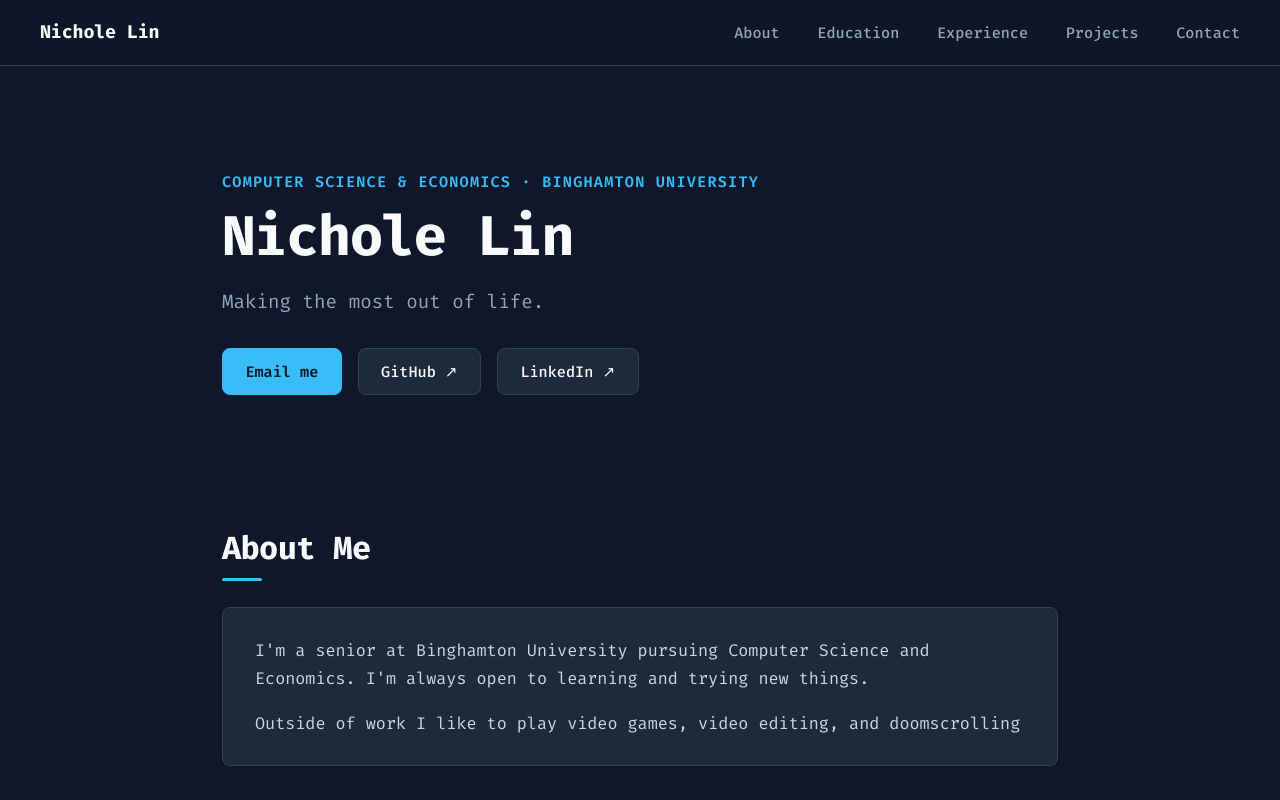
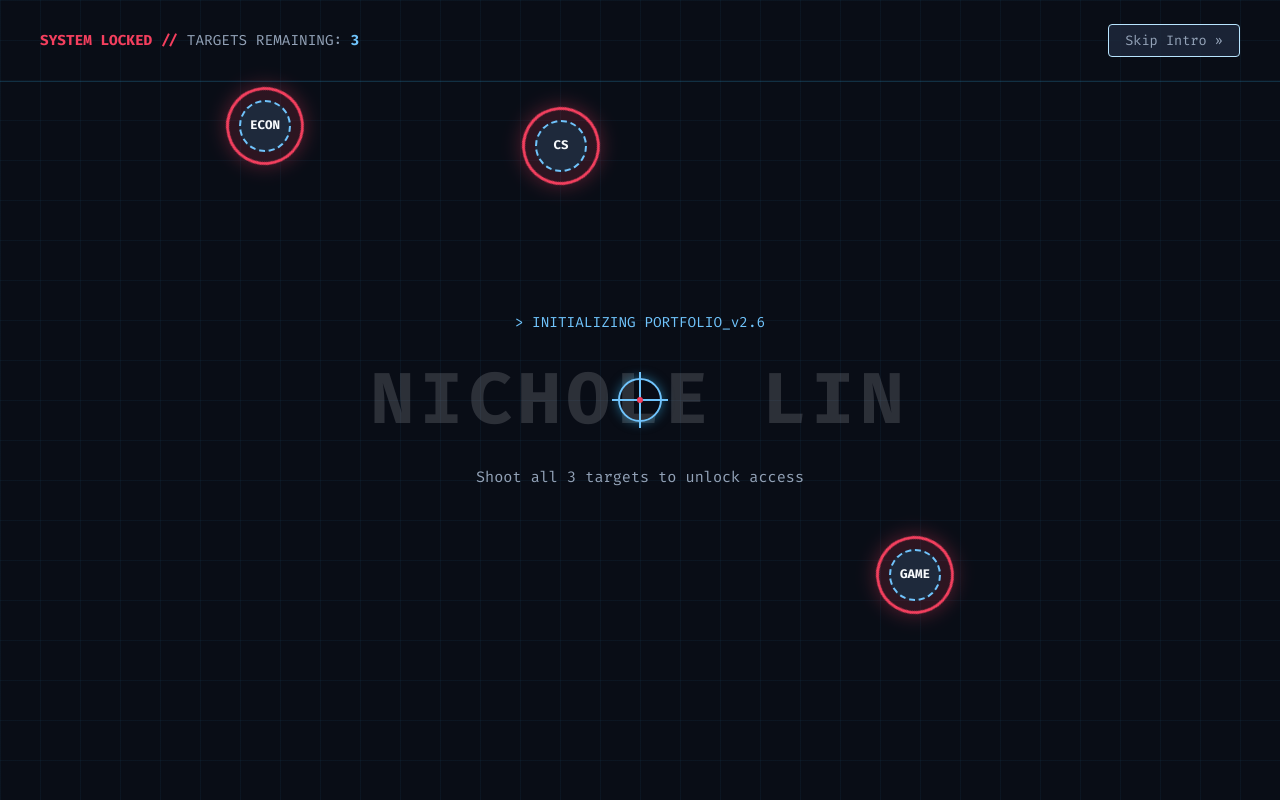
Before and after one commit to Mystic1412/PersonalWebsite, a plain HTML site: page index.html in a window 1280 px wide. Shown: the top 800 px of the page. Drawn offline with Linux system fonts and the light colour scheme; animation ran at ten frames a second; a web font is replaced by a local one.

Commit message:
editing website

```diff
--- /dev/null
+++ b/galaxy.js
@@ -0,0 +1,132 @@
+document.addEventListener('DOMContentLoaded', () => {
+  // Create and insert the canvas behind everything
+  const canvas = document.createElement('canvas');
+  canvas.id = 'galaxyCanvas';
+  document.body.prepend(canvas);
+
+  const ctx = canvas.getContext('2d');
+  let width, height;
+  let stars = [];
+  let shootingStars = [];
+
+  function resize() {
+    width = canvas.width = window.innerWidth;
+    height = canvas.height = window.innerHeight;
+    initStars();
+  }
+
+  // Generate twinkling stars
+  function initStars() {
+    stars = [];
+    const starCount = Math.floor((width * height) / 4500); // Scales automatically with screen size
+    const colors = ['#ffffff', '#bae6fd', '#38bdf8', '#e0e7ff', '#fbcfe8'];
+
+    for (let i = 0; i < starCount; i++) {
+      stars.push({
+        x: Math.random() * width,
+        y: Math.random() * height,
+        radius: Math.random() * 1.6 + 0.3,
+        color: colors[Math.floor(Math.random() * colors.length)],
+        alpha: Math.random(),
+        twinkleSpeed: (Math.random() * 0.015) + 0.003,
+        driftX: (Math.random() - 0.5) * 0.08,
+        driftY: (Math.random() - 0.5) * 0.08
+      });
+    }
+  }
+
+  // Soft nebula glow clouds matching your site's theme
+  function drawNebula() {
+    // Top-right sky-blue nebula
+    const grad1 = ctx.createRadialGradient(width * 0.8, height * 0.2, 20, width * 0.8, height * 0.2, width * 0.45);
+    grad1.addColorStop(0, 'rgba(56, 189, 248, 0.12)');
+    grad1.addColorStop(0.5, 'rgba(30, 58, 138, 0.06)');
+    grad1.addColorStop(1, 'transparent');
+    ctx.fillStyle = grad1;
+    ctx.fillRect(0, 0, width, height);
+
+    // Bottom-left deep indigo/purple nebula
+    const grad2 = ctx.createRadialGradient(width * 0.2, height * 0.75, 20, width * 0.2, height * 0.75, width * 0.5);
+    grad2.addColorStop(0, 'rgba(99, 102, 241, 0.10)');
+    grad2.addColorStop(0.5, 'rgba(15, 23, 42, 0.05)');
+    grad2.addColorStop(1, 'transparent');
+    ctx.fillStyle = grad2;
+    ctx.fillRect(0, 0, width, height);
+  }
+
+  // Occasional shooting star
+  function spawnShootingStar() {
+    if (Math.random() < 0.008 && shootingStars.length < 2) {
+      shootingStars.push({
+        x: Math.random() * width * 0.8,
+        y: Math.random() * height * 0.4,
+        len: Math.random() * 80 + 40,
+        speed: Math.random() * 8 + 6,
+        alpha: 1
+      });
+    }
+  }
+
+  function animate() {
+    ctx.clearRect(0, 0, width, height);
+    drawNebula();
+
+    // Draw & update stars
+    for (let star of stars) {
+      star.alpha += star.twinkleSpeed;
+      if (star.alpha > 1 || star.alpha < 0.15) {
+        star.twinkleSpeed *= -1;
+      }
+
+      star.x += star.driftX;
+      star.y += star.driftY;
+
+      // Wrap around screen edges
+      if (star.x < 0) star.x = width;
+      if (star.x > width) star.x = 0;
+      if (star.y < 0) star.y = height;
+      if (star.y > height) star.y = 0;
+
+      ctx.save();
+      ctx.globalAlpha = Math.max(0, Math.min(1, star.alpha));
+      ctx.beginPath();
+      ctx.arc(star.x, star.y, star.radius, 0, Math.PI * 2);
+      ctx.fillStyle = star.color;
+      ctx.fill();
+      ctx.restore();
+    }
+
+    // Draw & update shooting stars
+    spawnShootingStar();
+    for (let i = shootingStars.length - 1; i >= 0; i--) {
+      const s = shootingStars[i];
+      s.x += s.speed;
+      s.y += s.speed * 0.6;
+      s.alpha -= 0.02;
+
+      if (s.alpha <= 0) {
+        shootingStars.splice(i, 1);
+        continue;
+      }
+
+      ctx.save();
+      ctx.globalAlpha = s.alpha;
+      const tailGrad = ctx.createLinearGradient(s.x, s.y, s.x - s.len, s.y - s.len * 0.6);
+      tailGrad.addColorStop(0, '#bae6fd');
+      tailGrad.addColorStop(1, 'transparent');
+      ctx.strokeStyle = tailGrad;
+      ctx.lineWidth = 1.5;
+      ctx.beginPath();
+      ctx.moveTo(s.x, s.y);
+      ctx.lineTo(s.x - s.len, s.y - s.len * 0.6);
+      ctx.stroke();
+      ctx.restore();
+    }
+
+    requestAnimationFrame(animate);
+  }
+
+  window.addEventListener('resize', resize);
+  resize();
+  animate();
+});
--- a/index.html
+++ b/index.html
@@ -5,6 +5,7 @@
   <meta name="viewport" content="width=device-width, initial-scale=1.0" />
   <title>Nichole Lin | Portfolio</title>
   <link rel="stylesheet" href="style.css" />
+  <link rel="stylesheet" href="intro.css" />
 
   <link rel="preconnect" href="https://fonts.googleapis.com">
   <link rel="preconnect" href="https://fonts.gstatic.com" crossorigin>
@@ -12,6 +13,9 @@
 
 </head>
 <body>
+  <script src="intro.js"></script>
+  <script src="script.js"></script>
+  <script src="galaxy.js"></script>
 
   <!-- Navigation Bar -->
   <nav class="navbar">
@@ -63,15 +67,16 @@
       <div class="education-card">
         <div class="education-header">
           <div>
-            <h3 class="education-school">Binghamton University (SUNY)</h3><p class="education-degree">M.S. in Computer Science</p>
+            <h3 class="education-school">Binghamton University (SUNY)</h3>
+
+            <p class="education-degree">M.S. in Computer Science</p>
             <span class="date-badge">Expected May 2028</span>
-          </div>
 
-          <div>
             <p class="education-degree">B.S. in Computer Science &amp; B.A. in  Economics</p>
 
             <span class="date-badge">Aug 2024 – Expected May 2027</span>
           </div>
+
 
         </div>
 
@@ -82,7 +87,7 @@
 
             <br>
 
-            <p>Economics: Game Theory, Intermediate Microeconomic Theory, Intermediate Macroeconomic Theory, U.S. Financial Systems, Markets, and Institutions</p>
+            <p>Economics: Game Theory, Intermediate Microeconomic Theory, Intermediate Macroeconomic Theory, U.S. Financial Systems Markets and Institutions</p>
           </div>
 
 
@@ -184,7 +189,8 @@
           <div class="card-hover-preview">Hover to reveal details</div>
           <div class="card-details">
             <ul>
-              <li>Instructed high school students in programming fundamentals, algorithmic logic, and web technology essentials.</li>
+              <li>Worked in a team of 4 TAs and 1 instructors to provide tailored starter code for final projects which contributed to a 95% success rate in students advancing to complex projects within 2 weeks</li>
+              <li>Instructed 50-60 high school students per cycle in programming fundamentals, algorithmic logic, and web technology essentials.</li>
               <li>Guided student cohorts through interactive capstone software builds and led technical live-troubleshooting sessions.</li>
             </ul>
           </div>
@@ -209,6 +215,7 @@
           <div class="card-hover-preview">Hover to reveal details</div>
           <div class="card-details">
             <ul>
+              <li>Worked in a team of 4 TAs and 1 instructors to provide tailored starter code for final projects which contributed to a 95% success rate in students advancing to complex projects within 2 weeks</li>
               <li>Instructed high school students in programming fundamentals, algorithmic logic, and web technology essentials.</li>
               <li>Guided student cohorts through interactive capstone software builds and led technical live-troubleshooting sessions.</li>
             </ul>
@@ -227,7 +234,7 @@
         <div class="timeline-card">
           <div class="card-header">
             <div>
-              <h3 class="role-title">StemREP</h3>
+              <h3 class="role-title">STEMreps</h3>
               <p class="org-sub">Marketing and Research Intern</p>
             </div>
             <span class="date-badge">Apr 2023 – May 2023</span>
@@ -235,8 +242,9 @@
           <div class="card-hover-preview">Hover to reveal details</div>
           <div class="card-details">
             <ul>
-              <li>TBD</li>
-              <li>TBD</li>
+              <li>Editied long form educational video content for YouTube and cut short form promotion clips for Instagram using DaVinci Resolve</li>
+              <li>Designed branded promotional posters and visual assets in Vanva to increase program awareness and audence engagement</li>
+              <li>Conducted market research across 20+ industry competitors, compiling contact databases and leading outreach to support strategic partnerships</li>
             </ul>
           </div>
         </div>
@@ -265,23 +273,23 @@
       <div class="project-card" data-tags="python">
         <div class="project-top">
           <div class="project-header">
-            <h3 class="project-title">Point &amp; Value Optimizer</h3>
+            <h3 class="project-title">ML Ford Ranger Price Prediction</h3>
             <span class="project-category">Python</span>
           </div>
           <p class="project-desc">
-            Financial analytics tool that models credit card reward curves, computes dynamic cash-back multiples, and simulates optimal point-transfer redemptions across travel partners.
+            Built a custom linear regression pipline from scratch in Python to model historical Ford Ranger pricing (1992-2026) and estimate missing production years. Implemented feature scaling and learning rate decay to stabilize gradient descent convergence and visualized loss curves using Matplotlib.
           </p>
         </div>
         <div class="project-bottom">
           <div class="project-tags">
             <span class="tag">Python</span>
-            <span class="tag">Analytics</span>
+            <span class="tag">Linear Regression</span>
           </div>
-          <a href="https://github.com/Mystic1412" target="_blank" rel="noopener noreferrer" class="project-link">Source ↗</a>
+          <a href="https://github.com/Mystic1412/ML-Ford-Ranger-Models-Price-Prediction/tree/main" target="_blank" rel="noopener noreferrer" class="project-link">Source ↗</a>
         </div>
       </div>
 
-      <!-- Project 2 -->
+      <!-- Project 2
       <div class="project-card" data-tags="python">
         <div class="project-top">
           <div class="project-header">
@@ -301,8 +309,8 @@
           <a href="https://github.com/Mystic1412" target="_blank" rel="noopener noreferrer" class="project-link">Source ↗</a>
         </div>
       </div>
-
-      <!-- Project 3 -->
+      -->
+      <!-- Project 3
       <div class="project-card" data-tags="cpp">
         <div class="project-top">
           <div class="project-header">
@@ -322,29 +330,29 @@
           <a href="https://github.com/Mystic1412" target="_blank" rel="noopener noreferrer" class="project-link">Source ↗</a>
         </div>
       </div>
+      -->
 
       <!-- Project 4 -->
-      <div class="project-card" data-tags="python sql">
+      <div class="project-card" data-tags="python">
         <div class="project-top">
           <div class="project-header">
             <h3 class="project-title">Scholarship Data Pipeline</h3>
-            <span class="project-category">Python &amp; SQL</span>
+            <span class="project-category">Python</span>
           </div>
           <p class="project-desc">
-            Automated ETL pipeline aggregating 15 years of institutional records, standardizing relational schemas, and exporting formatted multi-tab pivot reports.
+            Built a one-click desktop tool that takes 15+ years of messy Excel and CSV student applications, filters out declined entries and invalid ages, groups enrollments by fiscal year (separating school-year and summer sessions), and outputs a clean master report; cutting manual processing from 6 hours down to 3 minutes.
           </p>
         </div>
         <div class="project-bottom">
           <div class="project-tags">
             <span class="tag">Python</span>
-            <span class="tag">SQL</span>
             <span class="tag">Pandas</span>
           </div>
-          <a href="https://github.com/Mystic1412" target="_blank" rel="noopener noreferrer" class="project-link">Source ↗</a>
+          <a href="https://github.com/Mystic1412/ASL-student-data-pipeline" target="_blank" rel="noopener noreferrer" class="project-link">Source ↗</a>
         </div>
       </div>
 
-      <!-- Project 5 -->
+      <!-- Project 5
       <div class="project-card" data-tags="sql">
         <div class="project-top">
           <div class="project-header">
@@ -364,6 +372,7 @@
           <a href="https://github.com/Mystic1412" target="_blank" rel="noopener noreferrer" class="project-link">Source ↗</a>
         </div>
       </div>
+      -->
 
     </div>
   </section>
--- /dev/null
+++ b/intro.css
@@ -0,0 +1,282 @@
+/* Lock page scrolling until intro is cleared */
+body.intro-active {
+  overflow: hidden;
+  height: 100vh;
+}
+
+.intro-overlay {
+  position: fixed;
+  inset: 0;
+  background-color: #090d16;
+  background-image:
+    linear-gradient(rgba(56, 189, 248, 0.05) 1px, transparent 1px),
+    linear-gradient(90deg, rgba(56, 189, 248, 0.05) 1px, transparent 1px);
+  background-size: 40px 40px;
+  z-index: 9999;
+  cursor: none;
+  user-select: none;
+  overflow: hidden;
+  transition: transform 0.75s cubic-bezier(0.77, 0, 0.175, 1), opacity 0.6s ease;
+}
+
+.intro-overlay.unlocked {
+  transform: translateY(-100%);
+  opacity: 0;
+  pointer-events: none;
+}
+
+/* Custom Crosshair */
+.crosshair {
+  position: fixed;
+  top: 50%;
+  left: 50%;
+  width: 44px;
+  height: 44px;
+  transform: translate(-50%, -50%);
+  pointer-events: none;
+  z-index: 10002;
+  transition: transform 0.08s ease-out;
+}
+
+.crosshair.firing {
+  transform: translate(-50%, -50%) scale(1.35);
+}
+
+.crosshair-ring {
+  width: 100%;
+  height: 100%;
+  border: 2px solid var(--accent, #38bdf8);
+  border-radius: 50%;
+  position: relative;
+  box-shadow: 0 0 12px rgba(56, 189, 248, 0.5);
+}
+
+.crosshair-ring::before,
+.crosshair-ring::after {
+  content: '';
+  position: absolute;
+  background-color: var(--accent, #38bdf8);
+}
+
+.crosshair-ring::before {
+  top: -8px;
+  bottom: -8px;
+  left: 50%;
+  width: 2px;
+  transform: translateX(-50%);
+}
+
+.crosshair-ring::after {
+  left: -8px;
+  right: -8px;
+  top: 50%;
+  height: 2px;
+  transform: translateY(-50%);
+}
+
+.crosshair-dot {
+  position: absolute;
+  top: 50%;
+  left: 50%;
+  width: 6px;
+  height: 6px;
+  background-color: #f43f5e;
+  border-radius: 50%;
+  transform: translate(-50%, -50%);
+}
+
+@media (hover: none) and (pointer: coarse) {
+  .intro-overlay {
+    cursor: auto;
+  }
+  .crosshair {
+    display: none;
+  }
+}
+
+/* Intro HUD */
+.intro-hud {
+  position: relative;
+  z-index: 10002;
+  display: flex;
+  justify-content: space-between;
+  align-items: center;
+  padding: 1.5rem 2.5rem;
+  border-bottom: 1px solid rgba(56, 189, 248, 0.2);
+}
+
+.hud-status {
+  font-size: 0.9rem;
+  color: var(--text-muted, #94a3b8);
+}
+
+.hud-label {
+  color: #f43f5e;
+  font-weight: 700;
+}
+
+.hud-targets strong {
+  color: var(--accent, #38bdf8);
+}
+
+.skip-btn {
+  background: rgba(30, 41, 59, 0.85);
+  border: 1px solid var(--border, #334155);
+  color: var(--text-muted, #94a3b8);
+  padding: 0.45rem 1rem;
+  border-radius: 4px;
+  font-size: 0.85rem;
+  cursor: pointer;
+  transition: all 0.25s ease-in-out;
+}
+
+.skip-btn:hover {
+  border-color: var(--accent, #38bdf8);
+  color: var(--accent, #38bdf8);
+}
+
+/* Center Intro Title */
+.intro-center-text {
+  position: absolute;
+  top: 50%;
+  left: 50%;
+  transform: translate(-50%, -50%);
+  text-align: center;
+  pointer-events: none;
+  z-index: 10000;
+  width: 90%;
+}
+
+.intro-tag {
+  color: var(--accent, #38bdf8);
+  font-size: 0.9rem;
+  margin-bottom: 0.5rem;
+}
+
+.intro-title {
+  font-size: clamp(2.5rem, 8vw, 4.5rem);
+  font-weight: 800;
+  letter-spacing: 0.08em;
+  color: rgba(248, 250, 252, 0.15);
+  margin-bottom: 0.5rem;
+}
+
+.intro-sub {
+  color: var(--text-muted, #94a3b8);
+  font-size: 0.95rem;
+  animation: pulseText 2s infinite;
+}
+
+@keyframes pulseText {
+  0%, 100% { opacity: 0.5; }
+  50% { opacity: 1; }
+}
+
+/* Moving Targets */
+.target-arena {
+  position: absolute;
+  inset: 0;
+  z-index: 10001;
+
+}
+
+.shooting-target {
+  position: absolute;
+  width: 78px;
+  height: 78px;
+  transform: translate(-50%, -50%);
+  display: flex;
+  align-items: center;
+  justify-content: center;
+  transition: transform 0.15s ease, opacity 0.25s ease;
+}
+
+.shooting-target:hover {
+  transform: translate(-50%, -50%) scale(1.08);
+}
+
+.shooting-target.destroyed {
+  transform: translate(-50%, -50%) scale(1.5);
+  opacity: 0;
+  pointer-events: none;
+}
+
+.target-outer {
+  width: 100%;
+  height: 100%;
+  border-radius: 50%;
+  border: 3px solid #f43f5e;
+  background: rgba(244, 63, 94, 0.15);
+  box-shadow: 0 0 20px rgba(244, 63, 94, 0.35);
+  display: flex;
+  align-items: center;
+  justify-content: center;
+  animation: targetSpin 6s linear infinite;
+}
+
+.target-inner {
+  width: 52px;
+  height: 52px;
+  border-radius: 50%;
+  border: 2px dashed var(--accent, #38bdf8);
+  background: var(--card-bg, #1e293b);
+  display: flex;
+  align-items: center;
+  justify-content: center;
+  font-size: 0.78rem;
+  font-weight: 700;
+  color: var(--text, #f8fafc);
+  animation: targetSpinReverse 6s linear infinite;
+}
+
+@keyframes targetSpin {
+  from { transform: rotate(0deg); }
+  to { transform: rotate(360deg); }
+}
+
+@keyframes targetSpinReverse {
+  from { transform: rotate(360deg); }
+  to { transform: rotate(0deg); }
+}
+
+/* Shot & Hit Visual Effects */
+.shot-spark {
+  position: fixed;
+  width: 16px;
+  height: 16px;
+  border: 2px solid var(--accent, #38bdf8);
+  border-radius: 50%;
+  transform: translate(-50%, -50%);
+  pointer-events: none;
+  z-index: 10002;
+  animation: sparkExpand 0.35s ease-out forwards;
+}
+
+@keyframes sparkExpand {
+  0% { transform: translate(-50%, -50%) scale(0.4); opacity: 1; }
+  100% { transform: translate(-50%, -50%) scale(2.2); opacity: 0; }
+}
+
+.hit-popup {
+  position: fixed;
+  transform: translate(-50%, -50%);
+  color: var(--accent, #38bdf8);
+  font-size: 0.8rem;
+  font-weight: 700;
+  pointer-events: none;
+  z-index: 10003;
+  animation: floatUpFade 0.6s ease-out forwards;
+}
+
+@keyframes floatUpFade {
+  0% { transform: translate(-50%, -50%); opacity: 1; }
+  100% { transform: translate(-50%, -140%); opacity: 0; }
+}
+
+@media (max-width: 768px) {
+  .intro-hud {
+    padding: 1rem 1.25rem;
+    flex-direction: column;
+    gap: 0.75rem;
+  }
+}
--- /dev/null
+++ b/intro.js
@@ -0,0 +1,145 @@
+document.addEventListener('DOMContentLoaded', () => {
+  // 1. Lock scrolling on body
+  document.body.classList.add('intro-active');
+
+  // 2. Inject the overlay HTML at the top of <body>
+  const overlayHTML = `
+    <div id="introOverlay" class="intro-overlay">
+      <div id="crosshair" class="crosshair">
+        <div class="crosshair-ring"></div>
+        <div class="crosshair-dot"></div>
+      </div>
+
+      <div class="intro-hud">
+        <div class="hud-status">
+          <span class="hud-label">SYSTEM LOCKED //</span>
+          <span class="hud-targets">TARGETS REMAINING: <strong id="targetsLeft">3</strong></span>
+        </div>
+        <button id="skipIntroBtn" class="skip-btn">Skip Intro &raquo;</button>
+      </div>
+
+      <div class="intro-center-text">
+        <p class="intro-tag">&gt; INITIALIZING PORTFOLIO_v2.6</p>
+        <h1 class="intro-title">NICHOLE LIN</h1>
+        <p class="intro-sub">Shoot all 3 targets to unlock access</p>
+      </div>
+
+      <div id="targetArena" class="target-arena"></div>
+    </div>
+  `;
+
+  document.body.insertAdjacentHTML('afterbegin', overlayHTML);
+
+  // 3. Initialize Shooter Mechanics
+  const introOverlay = document.getElementById('introOverlay');
+  const crosshair = document.getElementById('crosshair');
+  const targetArena = document.getElementById('targetArena');
+  const targetsLeftDisplay = document.getElementById('targetsLeft');
+  const skipIntroBtn = document.getElementById('skipIntroBtn');
+
+  let remainingTargets = 3;
+  let gameActive = true;
+
+  // Custom Crosshair Tracking
+  document.addEventListener('mousemove', (e) => {
+    if (!gameActive) return;
+    crosshair.style.left = `${e.clientX}px`;
+    crosshair.style.top = `${e.clientY}px`;
+  });
+
+  // Shot Recoil & Spark Effect
+  introOverlay.addEventListener('mousedown', (e) => {
+    if (!gameActive) return;
+    crosshair.classList.add('firing');
+    setTimeout(() => crosshair.classList.remove('firing'), 120);
+
+    const spark = document.createElement('div');
+    spark.className = 'shot-spark';
+    spark.style.left = `${e.clientX}px`;
+    spark.style.top = `${e.clientY}px`;
+    introOverlay.appendChild(spark);
+    setTimeout(() => spark.remove(), 350);
+  });
+
+  // Unlock Website
+  function unlockPortfolio() {
+    gameActive = false;
+    introOverlay.classList.add('unlocked');
+    document.body.classList.remove('intro-active');
+    setTimeout(() => {
+      introOverlay.remove();
+    }, 750);
+  }
+
+  skipIntroBtn.addEventListener('click', (e) => {
+    e.stopPropagation();
+    unlockPortfolio();
+  });
+
+  // Spawn & Animate Targets
+  function spawnTargets(count) {
+    const labels = ['CS', 'ECON', 'CODE', 'GAME', 'EDIT', 'VIDEOS', 'TECH'];
+
+    for (let i = 0; i < count; i++) {
+      const randomIndex = Math.floor(Math.random() * labels.length);
+      const pickedLabel = labels.splice(randomIndex, 1)[0] || 'HIT';
+      const target = document.createElement('div');
+      target.className = 'shooting-target';
+      target.innerHTML = `
+        <div class="target-outer">
+          <div class="target-inner">
+            <span>${pickedLabel || 'HIT'}</span>
+          </div>
+        </div>
+      `;
+
+      let posX = 15 + Math.random() * 70;
+      let posY = 20 + Math.random() * 60;
+      let velX = (Math.random() > 0.5 ? 1 : -1) * (0.12 + Math.random() * 0.12);
+      let velY = (Math.random() > 0.5 ? 1 : -1) * (0.12 + Math.random() * 0.12);
+
+      target.style.left = `${posX}%`;
+      target.style.top = `${posY}%`;
+
+      function animateTarget() {
+        if (!gameActive || target.classList.contains('destroyed')) return;
+        posX += velX;
+        posY += velY;
+
+        if (posX <= 8 || posX >= 88) velX *= -1;
+        if (posY <= 14 || posY >= 82) velY *= -1;
+
+        target.style.left = `${posX}%`;
+        target.style.top = `${posY}%`;
+        requestAnimationFrame(animateTarget);
+      }
+      requestAnimationFrame(animateTarget);
+
+      target.addEventListener('pointerdown', (e) => {
+        e.stopPropagation();
+        if (target.classList.contains('destroyed')) return;
+
+        target.classList.add('destroyed');
+        remainingTargets--;
+        targetsLeftDisplay.textContent = remainingTargets;
+
+        const hitText = document.createElement('div');
+        hitText.className = 'hit-popup';
+        hitText.textContent = 'TARGET DESTROYED';
+        hitText.style.left = `${e.clientX}px`;
+        hitText.style.top = `${e.clientY}px`;
+        introOverlay.appendChild(hitText);
+        setTimeout(() => hitText.remove(), 600);
+
+        if (remainingTargets <= 0) {
+          targetsLeftDisplay.textContent = '0 — ACCESS GRANTED';
+          setTimeout(unlockPortfolio, 450);
+        }
+      });
+
+      targetArena.appendChild(target);
+    }
+  }
+
+  spawnTargets(3);
+});
--- /dev/null
+++ b/script.js
@@ -0,0 +1,30 @@
+document.addEventListener('DOMContentLoaded', () => {
+  // Project Tag Filter
+  const filterButtons = document.querySelectorAll('.filter-btn');
+  const projectCards = document.querySelectorAll('.project-card');
+
+  filterButtons.forEach(btn => {
+    btn.addEventListener('click', () => {
+      filterButtons.forEach(b => b.classList.remove('active'));
+      btn.classList.add('active');
+
+      const filter = btn.getAttribute('data-filter');
+
+      projectCards.forEach(card => {
+        const tags = card.getAttribute('data-tags').split(' ');
+        if (filter === 'all' || tags.includes(filter)) {
+          card.classList.remove('hidden');
+        } else {
+          card.classList.add('hidden');
+        }
+      });
+    });
+  });
+
+  // Mobile tap support for timeline reveal
+  document.querySelectorAll('.timeline-card').forEach(card => {
+    card.addEventListener('click', () => {
+      card.classList.toggle('expanded');
+    });
+  });
+});
--- a/style.css
+++ b/style.css
@@ -1,13 +1,13 @@
 /* Color Palette & Global Variables */
 :root {
-  --bg: #0f172a;           /* Deep dark slate */
+  --bg: #060913;           /* Deep dark slate */
   --card-bg: #1e293b;      /* Section/card backgrounds */
   --card-hover: #24344d;   /* Subtle card hover tint */
-  --accent: #38bdf8;        /* Sky blue highlight */
+  --accent: #70c4fc;        /* Sky blue highlight */
   --accent-muted: rgba(56, 189, 248, 0.12);
   --text: #f8fafc;          /* High contrast text */
   --text-muted: #94a3b8;    /* Muted secondary text */
-  --border: #334155;       /* Card and track borders */
+  --border: #b9e5ff;       /* Card and track borders */
   --timeline-line: #334155;
   --radius: 8px;
   --transition: all 0.25s ease-in-out;
@@ -25,10 +25,29 @@ body {
   color: var(--text);
   line-height: 1.6;
   scroll-behavior: smooth;
+  position: relative;
 }
 
 button, input, select, textarea {
   font-family: inherit;
+}
+
+#galaxyCanvas {
+  position: fixed;
+  top: 0;
+  left: 0;
+  width: 100vw;
+  height: 100vh;
+  z-index: -1; /* Stays behind everything */
+  pointer-events: none;
+}
+
+.about-card,
+.education-card,
+.timeline-card,
+.project-card {
+  background-color: rgba(30, 41, 59, 0.82);
+  backdrop-filter: blur(6px);
 }
 
 /* Navigation Bar */
```
